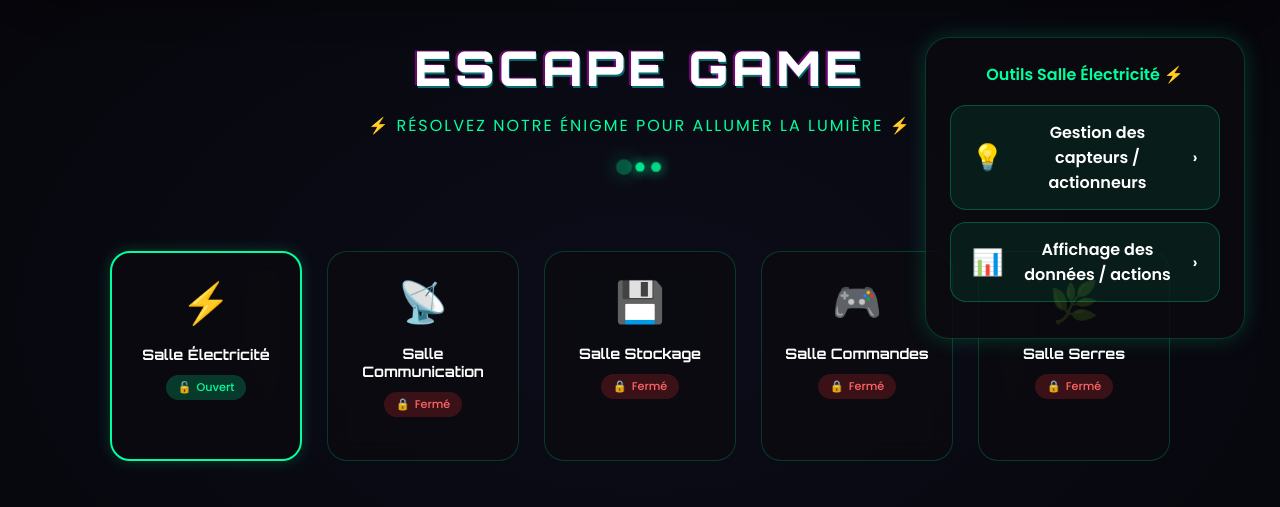
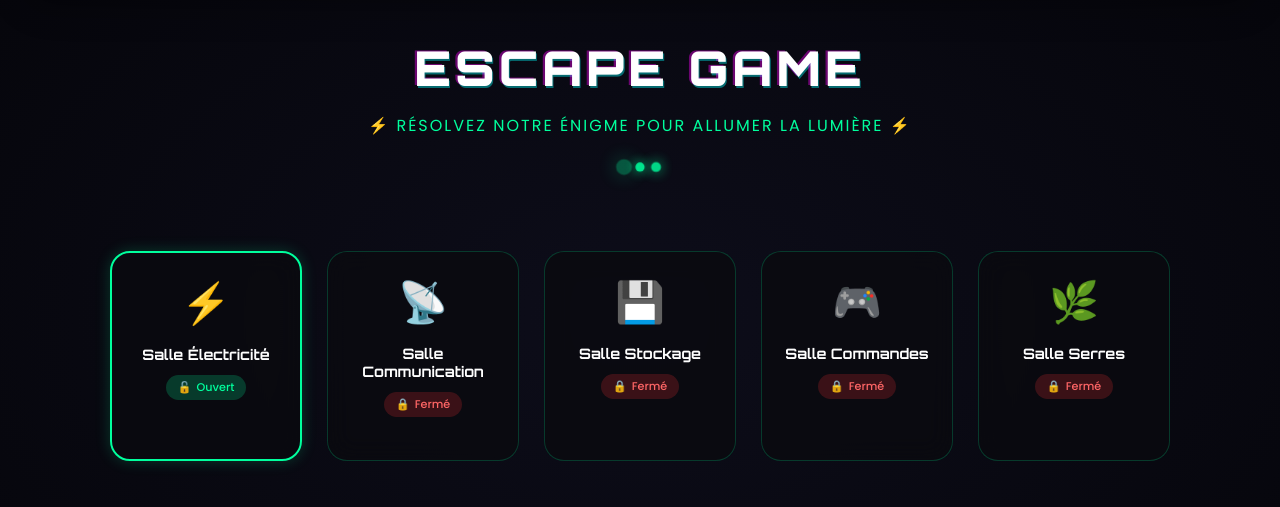
Before and after one commit to elhachimihajar73-sys/g5d-escape-game, a PHP site: page /accueil.php in a window 1280 px wide. Shown: the part 83-590 px from the top of the page. Run offline with PHP 8.4, Linux system fonts and the light colour scheme.

Commit message:
Suppression du panneau latéral outils

```diff
--- a/accueil.php
+++ b/accueil.php
@@ -74,75 +74,6 @@ if(isset($_SESSION['user_id'])) {
         @media (max-width: 1000px) { .rooms-grid { grid-template-columns: repeat(3, 1fr); } .nav-center { display: none; } }
         @media (max-width: 650px) { .rooms-grid { grid-template-columns: repeat(2, 1fr); } .glitch { font-size: 2rem; } }
         @media (max-width: 450px) { .rooms-grid { grid-template-columns: 1fr; } }
-        .side-tools-panel {
-            position: fixed;
-            right: 35px;
-            top: 120px;
-            width: 320px;
-            background: var(--glass);
-            border: 1px solid var(--glass-border);
-            border-radius: 24px;
-            padding: 24px;
-            box-shadow: 0 0 22px rgba(0, 255, 157, 0.18);
-            z-index: 50;
-        }
-
-        .side-user {
-            display: flex;
-            align-items: center;
-            gap: 14px;
-        }
-
-        .side-user-icon {
-            font-size: 2rem;
-        }
-
-        .side-user h3 {
-            color: var(--primary);
-            margin: 0;
-        }
-
-        .side-user p {
-            color: #ccc;
-            margin: 4px 0 0;
-        }
-
-        .side-separator {
-            height: 1px;
-            background: rgba(255, 255, 255, 0.15);
-            margin: 22px 0;
-        }
-
-        .side-title {
-            color: var(--primary);
-            text-align: center;
-            margin-bottom: 18px;
-            font-size: 1rem;
-        }
-
-        .side-tool-link {
-            display: grid;
-            grid-template-columns: 45px 1fr 20px;
-            align-items: center;
-            gap: 12px;
-            text-decoration: none;
-            color: white;
-            background: rgba(0, 255, 157, 0.08);
-            border: 1px solid rgba(0, 255, 157, 0.25);
-            border-radius: 16px;
-            padding: 14px;
-            margin-bottom: 12px;
-            font-weight: 700;
-        }
-
-        .side-tool-link:hover {
-            background: rgba(0, 255, 157, 0.18);
-            transform: translateY(-2px);
-        }
-
-        .tool-icon {
-            font-size: 1.6rem;
-        }
     </style>
 </head>
 <body>
@@ -215,23 +146,6 @@ if(isset($_SESSION['user_id'])) {
             <div class="lock-status locked"><span>🔒</span><span>Fermé</span></div>
         </div>
     </div>
-    <div class="side-tools-panel">
-
-
-        <h3 class="side-title">Outils Salle Électricité ⚡</h3>
-
-        <a href="gestion_capteurs.php" class="side-tool-link">
-            <span class="tool-icon">💡</span>
-            <span>Gestion des capteurs / actionneurs</span>
-            <span>›</span>
-        </a>
-
-        <a href="donnees_capteurs.php" class="side-tool-link">
-            <span class="tool-icon">📊</span>
-            <span>Affichage des données / actions</span>
-            <span>›</span>
-        </a>
-    </div>
 </main>
 
 <script>
```
